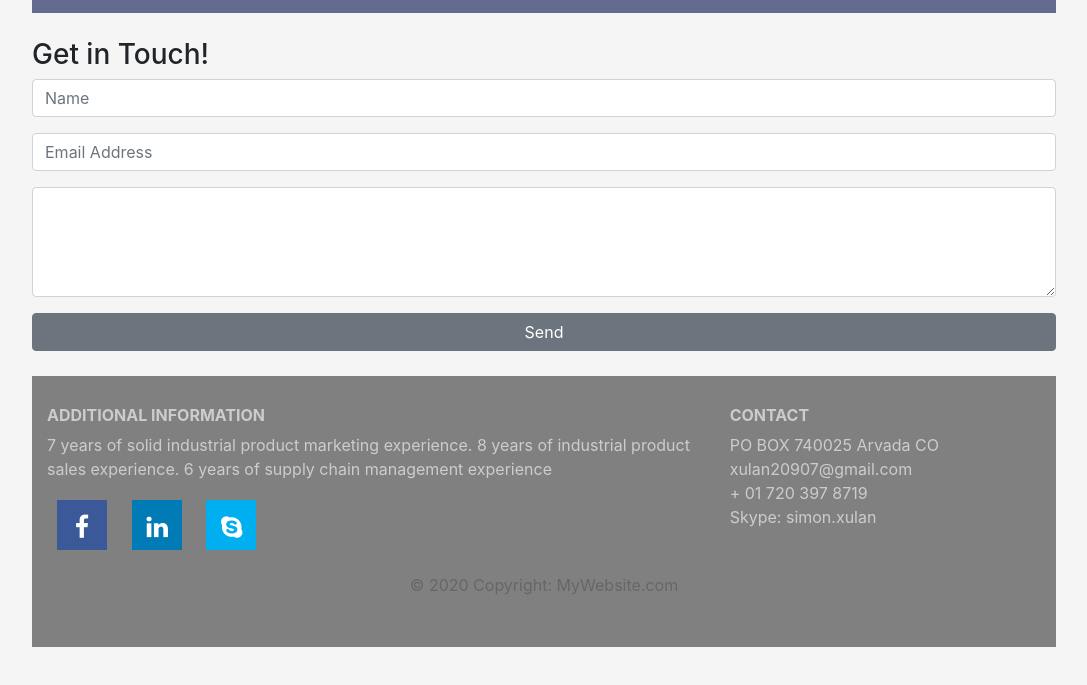
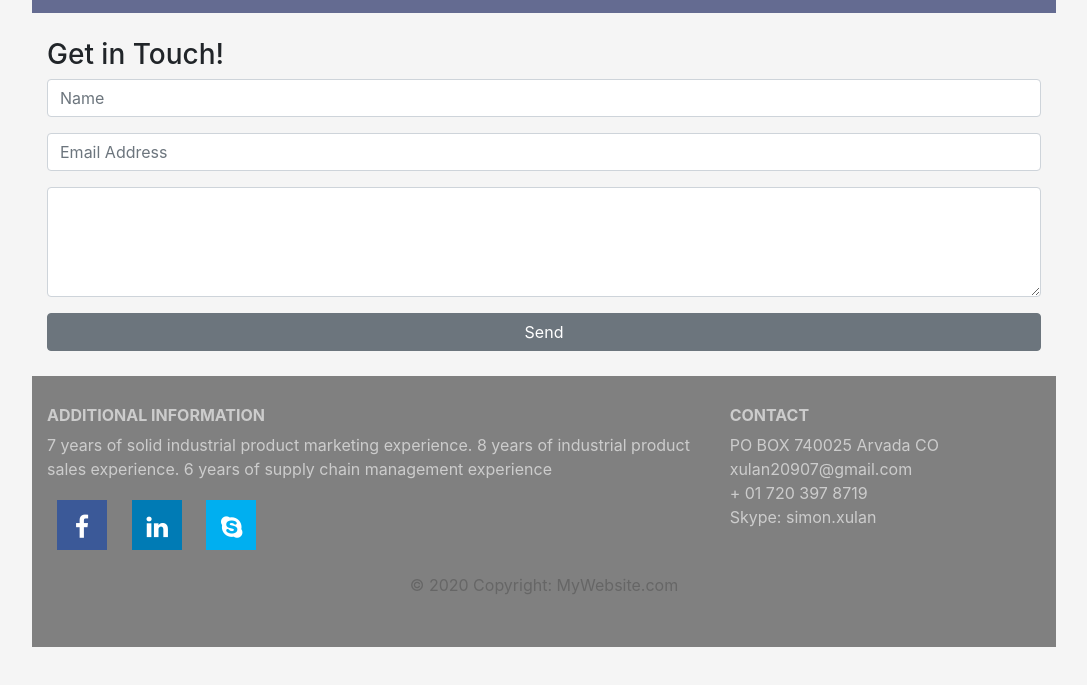
Before and after one commit to Simon-Xu-Lan/Simon-Xu-Portfolio.github.io, a plain HTML site: page contact.html in a window 1280 px wide. Shown: the part 59-744 px from the top of the page, without its empty margins (96-1183 px from the left). Drawn offline with nearby package versions, Linux system fonts and the light colour scheme.

Commit message:
modified contact.html

```diff
--- a/contact.html
+++ b/contact.html
@@ -34,6 +34,9 @@
           </ul>
         </div>
     </nav>
+
+    <!-- contact form.   -->
+    <div class="container">
       <h3 class="feature-title">Get in Touch!</h3>
       <div class="form-group">
         <input type="text" class="form-control" placeholder="Name" name="">
@@ -45,6 +48,7 @@
         <textarea class="form-control" rows="4"></textarea>
       </div>
       <input type="submit" class="btn btn-secondary btn-block" value="Send" name="">
+    </div>
 
     <!-- footer section -->
     <footer class="page-footer">
```
Lines whose indentation alone changed are shown as unchanged.
